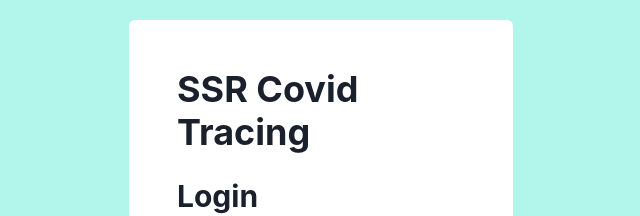
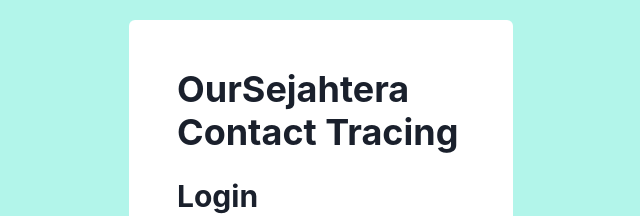
Before and after one commit to naresh97/our-sejahtera, a React (Create React App) app: page /#/login in a window 1280 px wide. Shown: the top 216 px of the page, without its empty margins (319-959 px from the left). Built offline with nearby package versions, Linux system fonts and the light colour scheme.

Commit message:
Update README.md

```diff
--- a/package.json
+++ b/package.json
@@ -1,5 +1,5 @@
 {
-  "name": "ssr-tracing",
+  "name": "our-sejahtera",
   "version": "0.1.0",
   "private": true,
   "dependencies": {
--- a/public/index.html
+++ b/public/index.html
@@ -7,7 +7,7 @@
     <meta name="theme-color" content="#000000" />
     <meta
       name="description"
-      content="Web site created using create-react-app"
+      content="Autonomous and independent contact tracing."
     />
     <link rel="apple-touch-icon" href="%PUBLIC_URL%/logo192.png" />
     <!--
@@ -24,7 +24,7 @@
       work correctly both with client-side routing and a non-root public URL.
       Learn how to configure a non-root public URL by running `npm run build`.
     -->
-    <title>SSR Contact Tracing</title>
+    <title>OurSejahtera</title>
   </head>
   <body>
     <noscript>You need to enable JavaScript to run this app.</noscript>
--- a/src/screens/LoginScreen.js
+++ b/src/screens/LoginScreen.js
@@ -95,7 +95,7 @@
         id="contentFlex"
       >
         <Heading size="xl" mb={6}>
-          SSR Covid Tracing
+          OurSejahtera Contact Tracing
         </Heading>
         <Heading size="lg" mb={4}>
           Login
@@ -117,7 +117,7 @@
           All the code for this project is{' '}
           <Link
             color="teal.500"
-            href="https://github.com/naresh97/ssr-tracing"
+            href="https://github.com/naresh97/our-sejahtera"
             isExternal
           >
             Open Source
```
Also changed, not shown: public/manifest.json, 1 other file (tests, documents, lock files or other folders).
